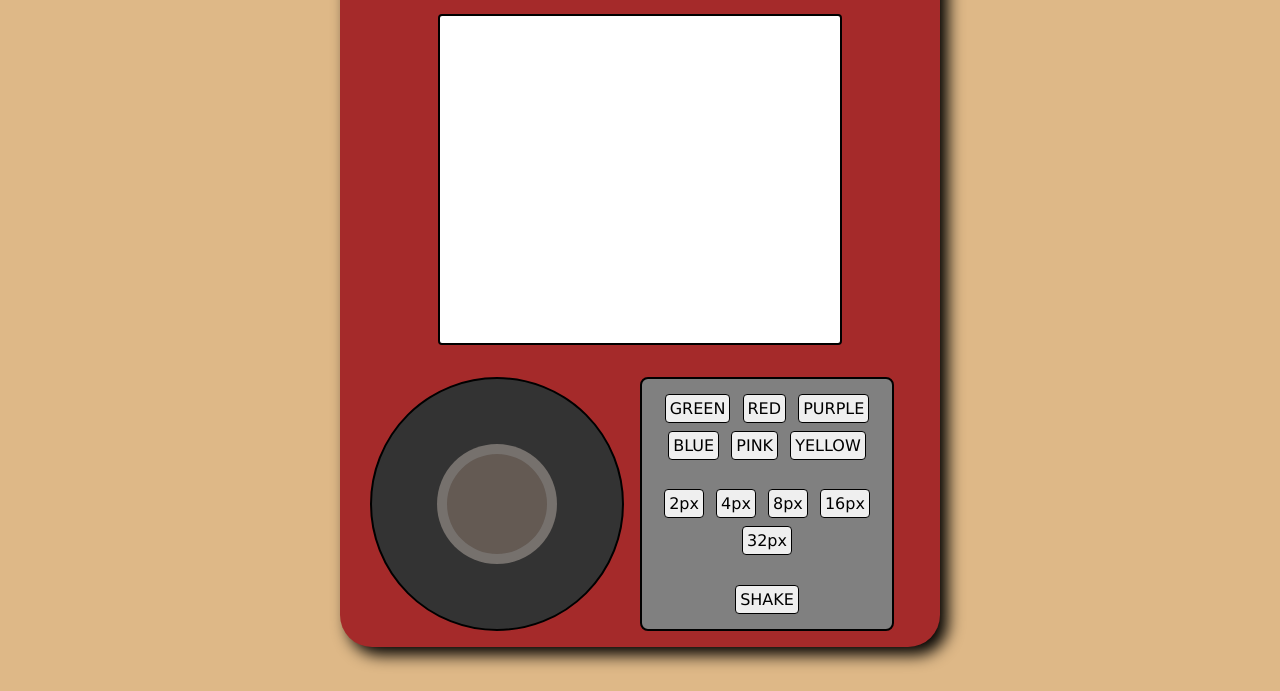
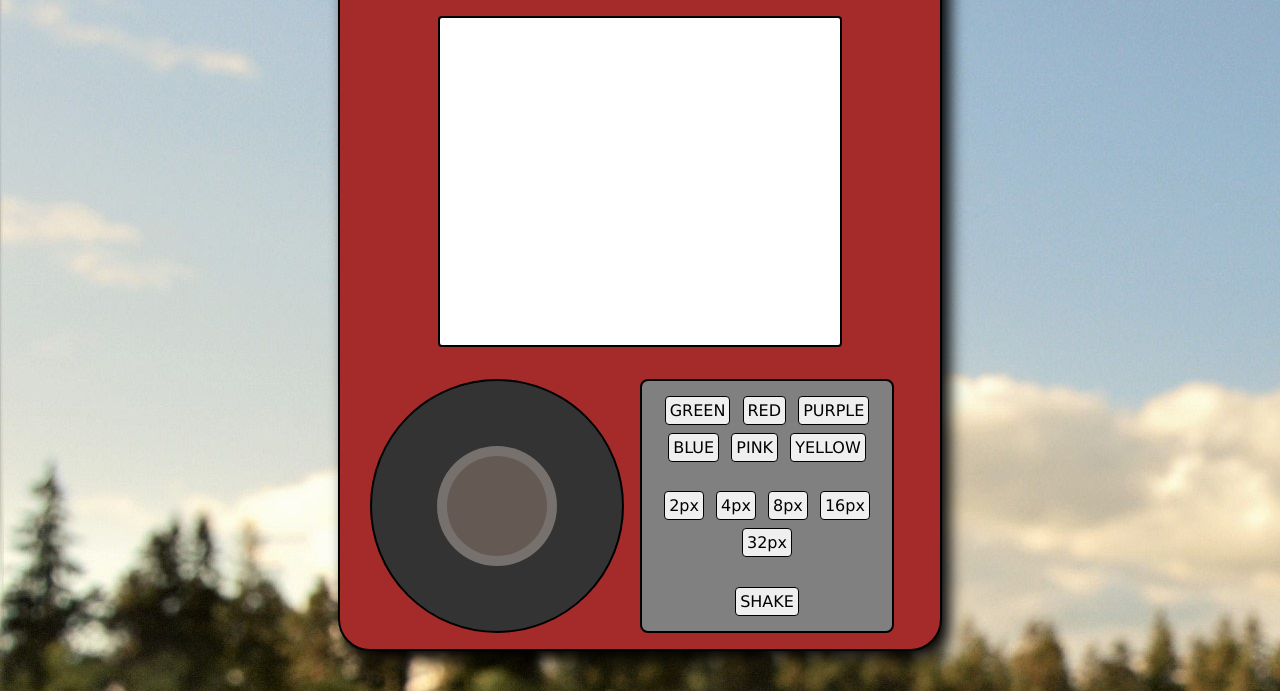
Before and after one commit to reecevela/etch-a-sketch, a plain HTML site: page index.html in a window 1280 px wide. Shown: the part 113-804 px from the top of the page. Drawn offline with Linux system fonts and the light colour scheme.

Commit message:
Change background

```diff
--- a/styles.css
+++ b/styles.css
@@ -1,4 +1,5 @@
 body {
+  background-image: url("sunny.jpg");
   background-color: burlywood;
   min-width: 100vw;
   min-height: 100vh;
@@ -25,6 +26,7 @@ html, body {
   background-color: brown;
   border-radius: 32px;
   box-shadow: 8px 8px 16px black;
+  border: 2px solid black;
 }
 
 .sketch-device h1 {
```
Also changed, not shown: sunny.jpg (added).
